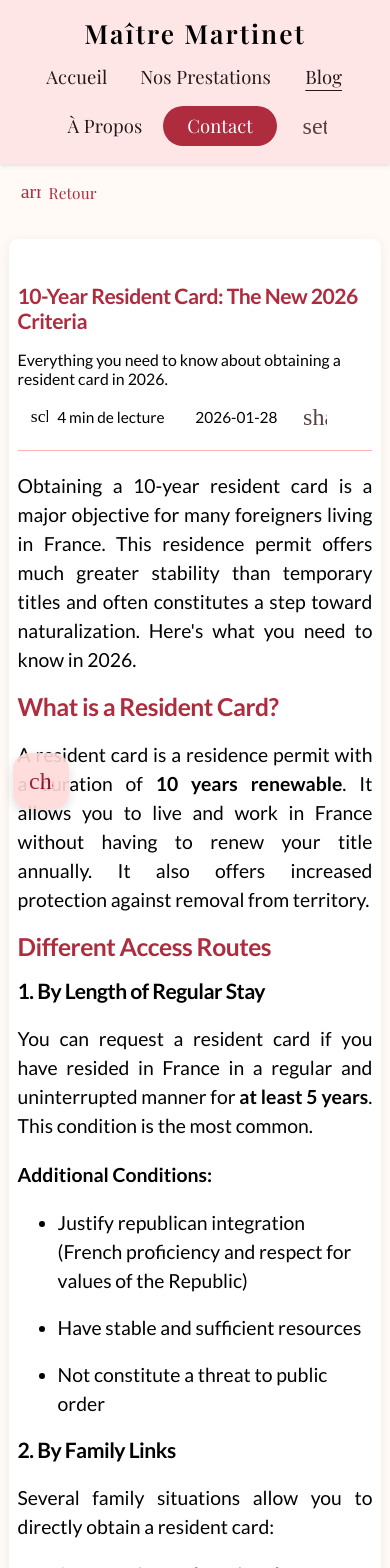
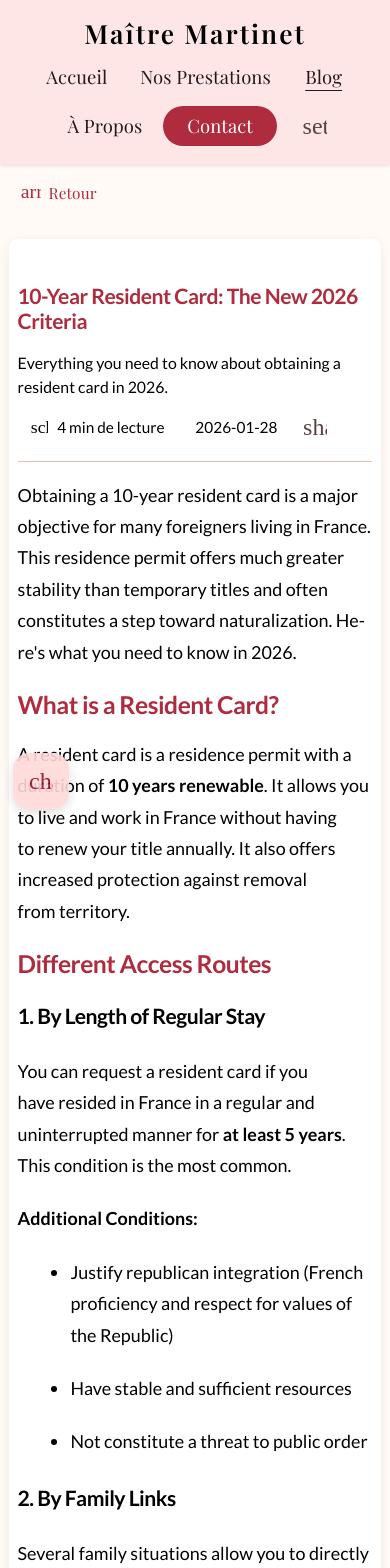
Before and after one commit to Hackamo/site-avocat, an Angular app: page /blog/carte-resident-10-ans-criteres-2026 in a window 390 px wide. Shown: the top 1568 px of the page. Built offline with nearby package versions, Linux system fonts and the light colour scheme; a web font is replaced by a local one.

Commit message:
style: improve typography and text wrapping across various sections

```diff
--- a/src/app/about/about.scss
+++ b/src/app/about/about.scss
@@ -86,13 +86,14 @@
 	margin-bottom: 4rem;
 
 	.intro-content {
-		max-width: 800px;
 		margin: 0 auto;
 		text-align: center;
+		text-wrap: pretty;
+		hyphens: auto;
 
 		p {
 			margin-bottom: 1.5rem;
-			line-height: 1.7;
+			line-height: 1.75;
 			font-size: 1.1rem;
 		}
 	}
--- a/src/app/app.html
+++ b/src/app/app.html
@@ -128,7 +128,6 @@
 			© 2026 {{ config.businessNameShort }} - {{ config.lawyer.specialties[0] }}.
 		</p>
 		<p i18n="Footer|Office address">Bureau : {{ config.address.full }}</p>
-		<mat-label i18n="Footer|Theme selector label">Thème</mat-label>
 		<div class="footer-links">
 			<a
 				mat-button="link"
--- a/src/app/article-page/article-page.scss
+++ b/src/app/article-page/article-page.scss
@@ -21,8 +21,9 @@
 	box-shadow: 0 2px 12px rgba(0, 0, 0, 0.06);
 	padding: clamp(1rem, 4vw, 2.5rem);
 	margin: 0 auto clamp(1rem, 3vw, 2.5rem) auto;
+	font-size: clamp(1.02rem, 1.1vw, 1.15rem);
+	line-height: 1.75;
 	max-width: 1200px;
-	font-size: 1.1rem;
 	::ng-deep h1 {
 		color: var(--mat-button-filled-container-color);
 		margin-top: 2rem;
@@ -32,19 +33,40 @@
 }
 
 .blog-content {
-	text-align: justify;
+	text-wrap: pretty;
+	word-break: normal;
+	hyphens: auto;
 	::ng-deep h2 {
 		color: var(--mat-button-filled-container-color);
 		margin-top: 2rem;
 		margin-bottom: 1rem;
 		font-size: 1.85rem;
 		font-weight: 600;
+		line-height: 1.25;
 	}
 
 	::ng-deep p,
 	::ng-deep li {
-		line-height: 1.5;
-		margin-bottom: 1rem;
+		line-height: 1.75;
+		margin-bottom: 1.25rem;
+	}
+
+	::ng-deep a {
+		text-decoration: underline;
+		text-underline-offset: 3px;
+	}
+
+	::ng-deep blockquote {
+		margin: 1.5rem 0;
+		padding: 0.75rem 1rem;
+		border-left: 4px solid var(--mat-sys-primary);
+		background: var(--mat-sys-surface-container-low);
+	}
+
+	::ng-deep ul,
+	::ng-deep ol {
+		padding-left: 3rem;
+		margin-bottom: 1.25rem;
 	}
 }
 
@@ -52,12 +74,14 @@
 	color: var(--mat-primary-color);
 	margin-bottom: clamp(1rem, 2vw, 1.5rem);
 	font-size: clamp(1.6rem, 4.2vw, 2.7rem);
+	line-height: 1.2;
 }
 
 .mat-headline-5 {
 	color: var(--mat-text-secondary-color);
 	margin-bottom: clamp(0.75rem, 2vw, 1.5rem);
 	font-size: clamp(1.15rem, 2.7vw, 1.35rem);
+	line-height: 1.5;
 }
 
 .article-meta {
@@ -179,6 +203,7 @@
 		width: 100%;
 	}
 	.blog-content {
+		max-width: 100%;
 		::ng-deep h1 {
 			text-align: left;
 			margin-top: 1rem;
@@ -274,7 +299,7 @@
 	}
 }
 
-@media (max-width: 400px) {
+@media (max-width: 450px) {
 	.container {
 		padding: 0.5rem !important;
 	}
--- a/src/app/legal/legal.scss
+++ b/src/app/legal/legal.scss
@@ -1,5 +1,6 @@
 .container {
-	max-width: 900px;
+	text-wrap: pretty;
+	hyphens: auto;
 }
 
 h1 {
@@ -26,7 +27,8 @@ p {
 
 a {
 	color: var(--mat-sys-primary);
-	text-decoration: none;
+	text-decoration: underline;
+	text-underline-offset: 3px;
 
 	&:hover {
 		text-decoration: underline;
--- a/src/app/prestations/prestations.scss
+++ b/src/app/prestations/prestations.scss
@@ -118,6 +118,8 @@
 		padding: 2rem;
 		max-width: 900px;
 		margin: 0 auto;
+		text-wrap: pretty;
+		hyphens: auto;
 
 		h2 {
 			margin-bottom: 1rem;
@@ -131,7 +133,7 @@
 
 		.description {
 			margin-bottom: 1.5rem;
-			line-height: 1.6;
+			line-height: 1.75;
 		}
 
 		.list {
@@ -141,6 +143,7 @@
 			.list-item {
 				padding: 0.75rem 0;
 				border-bottom: 1px solid var(--mat-sys-outline-variant);
+				line-height: 1.7;
 
 				&:before {
 					content: '▹';
--- a/src/app/privacy/privacy.scss
+++ b/src/app/privacy/privacy.scss
@@ -1,5 +1,7 @@
 .container {
-	max-width: 900px;
+	max-width: min(100%, 70ch);
+	text-wrap: pretty;
+	hyphens: auto;
 }
 
 h1 {
@@ -17,7 +19,7 @@ h2 {
 
 section {
 	margin-bottom: 2rem;
-	line-height: 1.5;
+	line-height: 1.75;
 }
 
 p {
@@ -35,7 +37,8 @@ li {
 
 a {
 	color: var(--mat-sys-primary);
-	text-decoration: none;
+	text-decoration: underline;
+	text-underline-offset: 3px;
 
 	&:hover {
 		text-decoration: underline;
```
